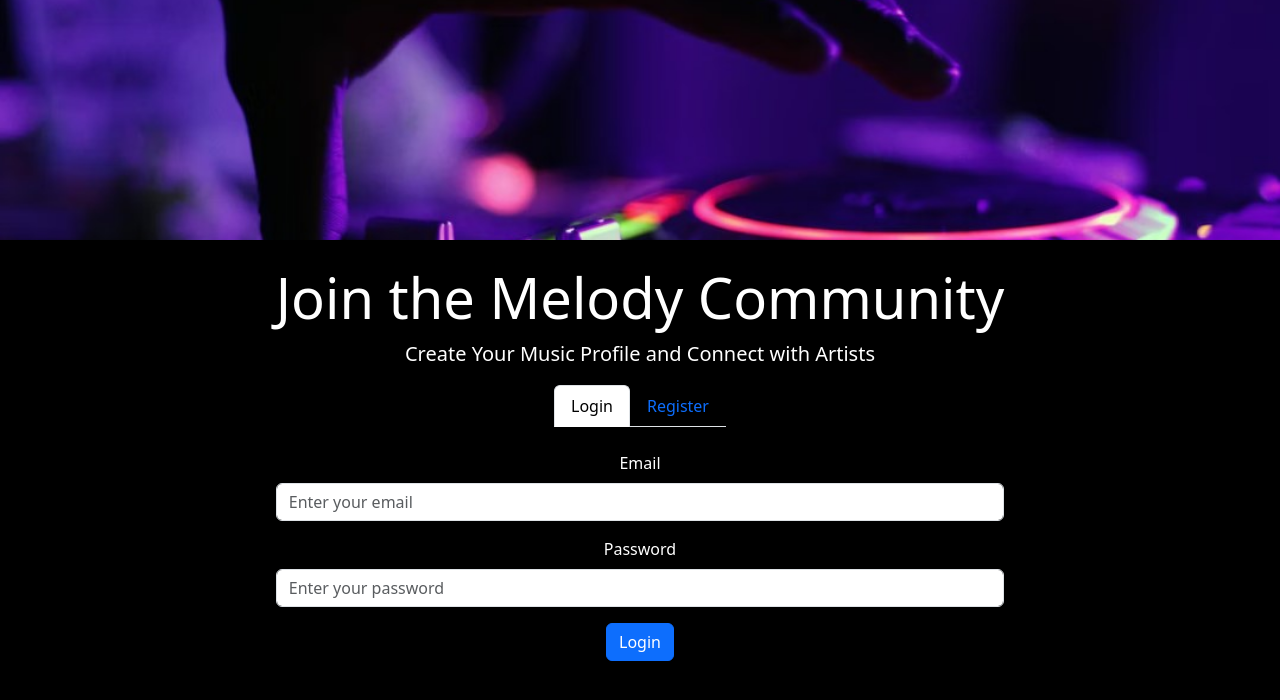
After one commit to gauridahake24/MusVerse, a Django app: page /login in a window 1280 px wide. The commit adds this page. Shown: the top 700 px of the page. Run offline with Django 4.2, Linux system fonts and the light colour scheme.

Commit message:
Login page added

```diff
--- a/Templates/home.html
+++ b/Templates/home.html
@@ -56,6 +56,9 @@
                             <li><a class="dropdown-item" href="#" style="color: black;">Edit Account</a></li>
                         </ul>
                     </li>
+                    <li class="nav-item">
+                        <a class="nav-link active" aria-current="page" href="/login" style="color: white;">Login</a>
+                    </li>
                 </ul>
                 <form class="d-flex" role="search">
                     <input class="form-control me-2" type="search" placeholder="Your Favourite Song" aria-label="Search" />
@@ -66,7 +69,7 @@
                 <div class="profile">
 
                     <div class="username">
-                        <h4 style="color: white; margin-left: 1rem; font-size: medium;margin-right: 1rem;margin-top: 0.5rem;">John Doe</h4>
+                        <h4 style="color: white; margin-left: 1rem; font-size: medium;margin-right: 1rem;margin-top: 0.5rem;">{{name}}</h4>
                     </div>
                 </div>
             </div>
--- /dev/null
+++ b/Templates/log_in.html
@@ -0,0 +1,89 @@
+<!doctype html>
+<html lang="en">
+  <head>
+    <meta charset="utf-8">
+    <meta name="viewport" content="width=device-width, initial-scale=1">
+    <title>Musverse</title>
+    <link href="https://cdn.jsdelivr.net/npm/bootstrap@5.3.0/dist/css/bootstrap.min.css" rel="stylesheet" integrity="sha384-9ndCyUaIbzAi2FUVXJi0CjmCapSmO7SnpJef0486qhLnuZ2cdeRhO02iuK6FUUVM" crossorigin="anonymous">
+    <style>
+      body {
+        background-color: black;
+      }
+      label {
+        color: white;
+      }
+      .img-fluid {
+        height: 15rem;
+        width: 100%;
+        object-fit: cover;
+      }
+      h1 {
+        color: white;
+      }
+      p {
+        color: white;
+      }
+      .auth-tabs {
+        display: flex;
+        justify-content: center;
+      }
+    </style>
+  </head>
+  <body>
+
+    <img src="static/music1.jpg" class="img-fluid" alt="...">
+
+    <div class="container d-flex align-items-center justify-content-center my-4">
+      <div class="text-center">
+        <h1 class="display-4">Join the Melody Community</h1>
+        <p class="lead">Create Your Music Profile and Connect with Artists</p>
+
+        <div class="auth-tabs">
+          <ul class="nav nav-tabs" id="authTabs" role="tablist">
+            <li class="nav-item" role="presentation">
+              <a class="nav-link active" id="loginTab" data-bs-toggle="tab" href="#login" role="tab" aria-controls="login" aria-selected="true">Login</a>
+            </li>
+            <li class="nav-item" role="presentation">
+              <a class="nav-link" id="registerTab" data-bs-toggle="tab" href="#register" role="tab" aria-controls="register" aria-selected="false">Register</a>
+            </li>
+          </ul>
+        </div>
+
+        <div class="tab-content" id="authTabContent">
+          <!-- Login Form -->
+          <div class="tab-pane fade show active" id="login" role="tabpanel" aria-labelledby="loginTab">
+            <form method = "post" action = "/">
+              {% csrf_token %}
+              <div class="mt-4 mb-3">
+                <label for="loginEmail" class="form-label">Email</label>
+                <input type="email" class="form-control" id="loginEmail" placeholder="Enter your email" name = "email">
+              </div>
+              <div class="mb-3">
+                <label for="loginPassword" class="form-label">Password</label>
+                <input type="password" class="form-control" id="loginPassword" placeholder="Enter your password" name = "password">
+              </div>
+              <button type="submit" class="btn btn-primary">Login</button>
+            </form>
+          </div>
+
+          <!-- Register Form -->
+          <div class="tab-pane fade" id="register" role="tabpanel" aria-labelledby="registerTab">
+            <form>
+              <div class="mt-4 mb-3">
+                <label for="registerEmail" class="form-label">Email</label>
+                <input type="email" class="form-control" id="registerEmail" placeholder="Enter your email">
+              </div>
+              <div class="mb-3">
+                <label for="registerPassword" class="form-label">Password</label>
+                <input type="password" class="form-control" id="registerPassword" placeholder="Enter your password">
+              </div>
+              <button type="submit" class="btn btn-primary">Register</button>
+            </form>
+          </div>
+        </div>
+      </div>
+    </div>
+
+    <script src="https://cdn.jsdelivr.net/npm/bootstrap@5.3.0/dist/js/bootstrap.bundle.min.js" integrity="sha384-geWF76RCwLtnZ8qwWowPQNguL3RmwHVBC9FhGdlKrxdiJJigb/j/68SIy3Te4Bkz" crossorigin="anonymous"></script>
+  </body>
+</html>
--- a/new_app/urls.py
+++ b/new_app/urls.py
@@ -7,6 +7,7 @@ urlpatterns = [
     path("",views.home, name ="home"),
     path("playlist/",views.playlist, name ="playlist"),
     path("liked_songs",views.liked_songs, name = "liked_songs"),
-    path("artist",views.artist, name = "liked_songs")
+    path("artist",views.artist, name = "liked_songs"),
+    path("login",views.login, name = "login")
 
 ]
--- a/new_app/views.py
+++ b/new_app/views.py
@@ -1,9 +1,25 @@
 from django.shortcuts import render
 from django.shortcuts import HttpResponse
+from django.http import HttpResponseRedirect
+from .models import User
 
 # Create your views here.
 def home(request):
-    return render(request, "home.html")
+    context = {}
+    if request.method == 'POST':
+        email = request.POST.get('email')
+        password = request.POST.get('password')
+        arr = User.objects.filter(email = email)[0]
+        name = arr.username
+        id = arr.userid
+        print(name)
+        print(id)
+        context = {
+            "name": name,
+            "id": id
+        }
+
+    return render(request, "home.html", context)
 
 def artist(request):
     return render(request, "artist_page.html")
@@ -14,4 +30,7 @@ def playlist(request):
 def liked_songs(request):
     return HttpResponse("hello this is liked songs")
 
+def login(request):
+    return render(request, "log_in.html")
+
 # Create your views here.
```
